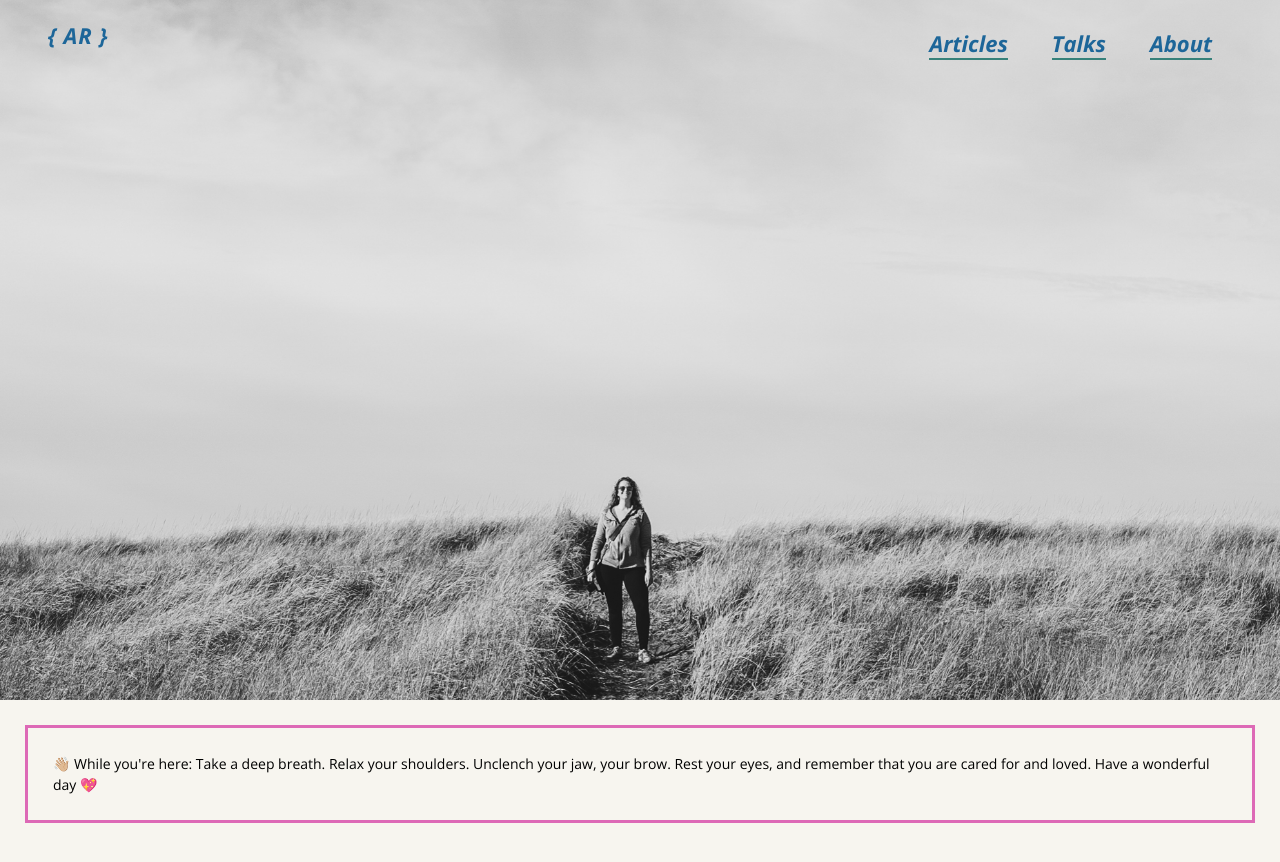
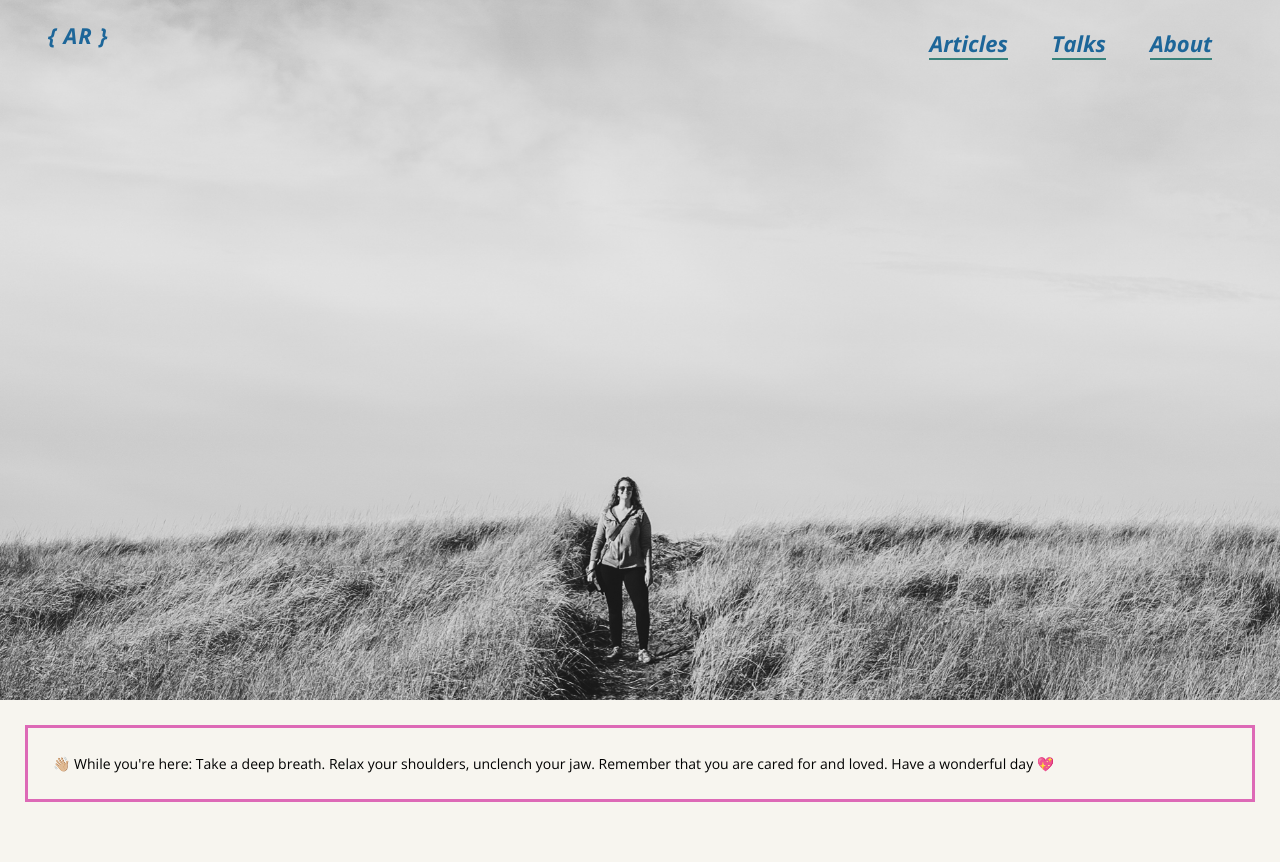
Before and after one commit to angelariggs/angelariggs.github.io, a Jekyll site: the page built from index.html, in a window 1280 px wide. Shown: the top 862 px of the page. Built offline with Jekyll 4.4.1, drawn with Linux system fonts in a browser that asks for light colours.

Commit message:
updated footer

```diff
--- a/_layouts/default.html
+++ b/_layouts/default.html
@@ -47,6 +47,6 @@
     {% include analytics.html %}
   </body>
   <footer>
-    👋🏼 While you're here: Take a deep breath. Relax your shoulders. Unclench your jaw, your brow. Rest your eyes, and remember that you are cared for and loved. Have a wonderful day 💖
+    👋🏼 While you're here: Take a deep breath. Relax your shoulders, unclench your jaw. Remember that you are cared for and loved. Have a wonderful day 💖
   </footer>
 </html>
```
